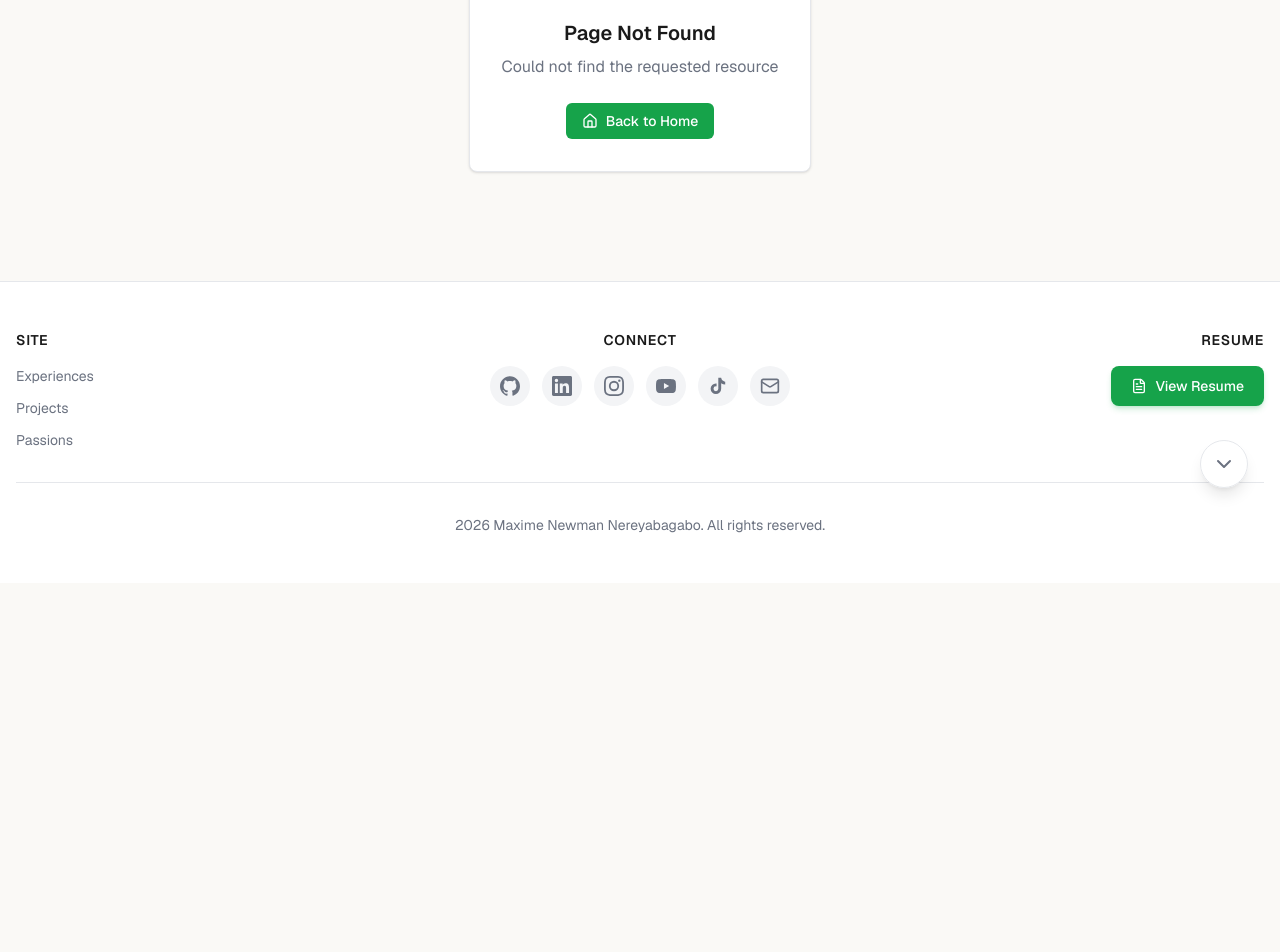
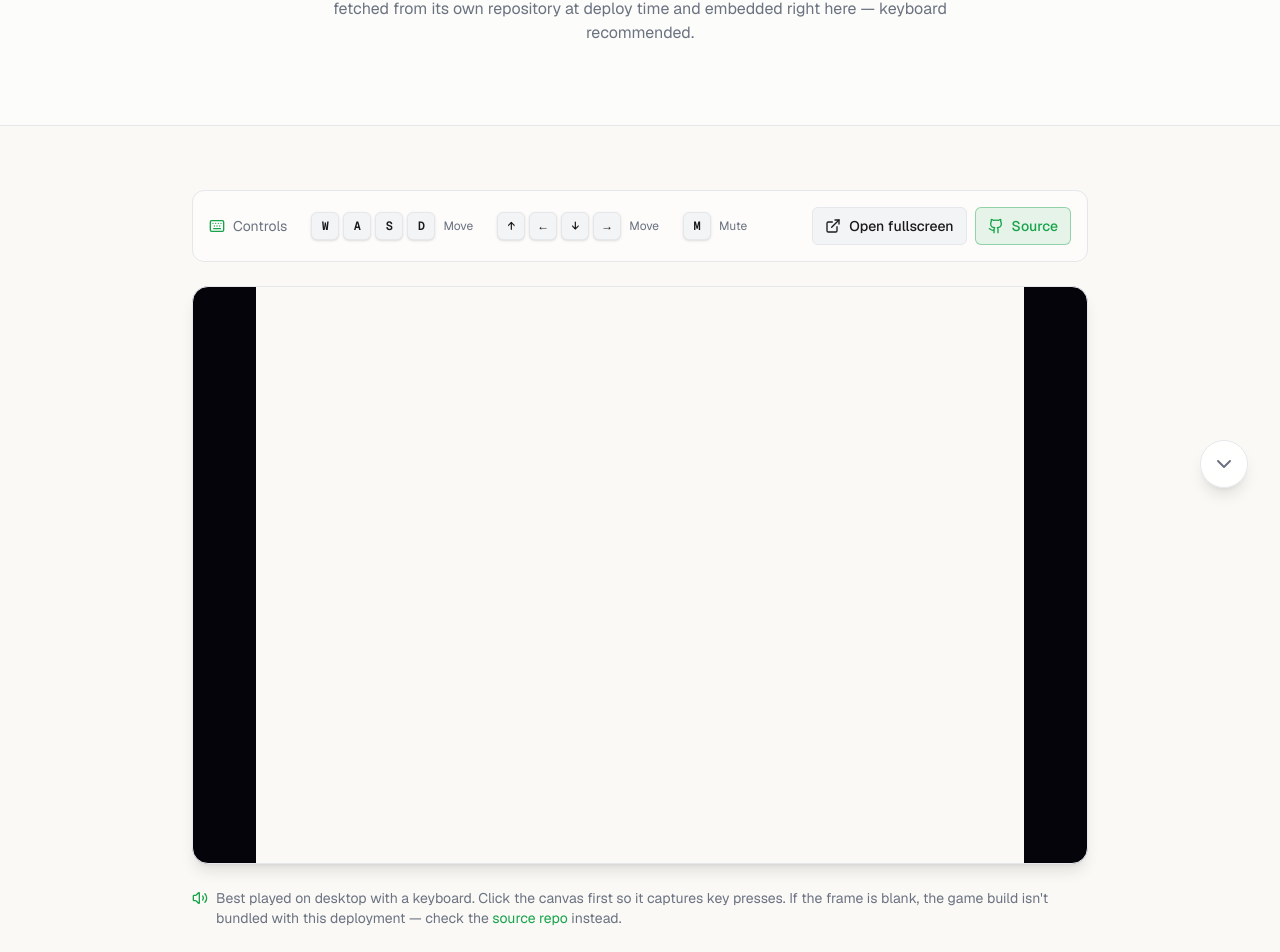
Before and after one commit to maximenewman/portfolio, a Next.js app: page /goblinskeep in a window 1280 px wide. Before the commit this address had no page. Shown: the part 280-1232 px from the top of the page. Before the commit the page ends 863 px from the top, so only its background shows below. Built offline with nearby package versions, Linux system fonts and the light colour scheme.

Commit message:
feat: add /goblinskeep route embedding the game, and deploy GoblinsKeep browser build alongside portfolio

```diff
--- /dev/null
+++ b/app/goblinskeep/page.tsx
@@ -0,0 +1,122 @@
+import { ExternalLink, Github, Keyboard, Volume2 } from "lucide-react"
+
+export const metadata = {
+  title: "Goblin's Keep",
+  description:
+    "A pixel-art dungeon crawler built in TypeScript, embedded from a separate repository.",
+}
+
+const controls: { keys: string[]; label: string }[] = [
+  { keys: ["W", "A", "S", "D"], label: "Move" },
+  { keys: ["↑", "←", "↓", "→"], label: "Move" },
+  { keys: ["M"], label: "Mute" },
+]
+
+function Kbd({ children }: { children: React.ReactNode }) {
+  return (
+    <kbd className="inline-flex h-7 min-w-[1.75rem] items-center justify-center rounded-md border border-border bg-secondary px-1.5 font-mono text-xs font-semibold text-secondary-foreground shadow-sm">
+      {children}
+    </kbd>
+  )
+}
+
+export default function GoblinsKeepPage() {
+  return (
+    <div className="min-h-screen">
+      {/* Hero Header */}
+      <header className="border-b border-border bg-card/50 py-16 md:py-20">
+        <div className="container mx-auto px-4 text-center">
+          <p className="mb-2 text-sm font-medium uppercase tracking-widest text-primary">
+            Side Quest
+          </p>
+          <h1 className="text-balance text-3xl font-bold tracking-tight text-foreground md:text-4xl lg:text-5xl">
+            Goblin&apos;s Keep
+          </h1>
+          <p className="mx-auto mt-4 max-w-2xl text-muted-foreground">
+            A pixel-art dungeon crawler I&apos;ve been building in TypeScript.
+            The browser build below is fetched from its own repository at deploy
+            time and embedded right here — keyboard recommended.
+          </p>
+        </div>
+      </header>
+
+      {/* Content */}
+      <main className="container mx-auto px-4 py-12 md:py-16">
+        <div className="mx-auto max-w-4xl space-y-6">
+          {/* Controls + actions */}
+          <div className="flex flex-col gap-4 rounded-xl border border-border bg-card/60 p-4 sm:flex-row sm:items-center sm:justify-between">
+            <div className="flex flex-wrap items-center gap-x-6 gap-y-3">
+              <div className="flex items-center gap-2 text-sm text-muted-foreground">
+                <Keyboard className="h-4 w-4 text-primary" aria-hidden />
+                <span>Controls</span>
+              </div>
+              {controls.map(({ keys, label }, i) => (
+                <div key={i} className="flex items-center gap-2">
+                  <span className="flex gap-1">
+                    {keys.map((k) => (
+                      <Kbd key={k}>{k}</Kbd>
+                    ))}
+                  </span>
+                  <span className="text-xs text-muted-foreground">{label}</span>
+                </div>
+              ))}
+            </div>
+
+            <div className="flex flex-wrap items-center gap-2">
+              <a
+                href="/goblinskeep/index.html"
+                target="_blank"
+                rel="noopener noreferrer"
+                className="btn-hover inline-flex items-center gap-2 rounded-md border border-border bg-secondary px-3 py-2 text-sm font-medium text-secondary-foreground hover:bg-muted"
+              >
+                <ExternalLink className="h-4 w-4" aria-hidden />
+                Open fullscreen
+              </a>
+              <a
+                href="https://github.com/maximenewman/GoblinsKeep"
+                target="_blank"
+                rel="noopener noreferrer"
+                className="btn-hover inline-flex items-center gap-2 rounded-md border border-primary/40 bg-primary/10 px-3 py-2 text-sm font-medium text-primary hover:bg-primary/20"
+              >
+                <Github className="h-4 w-4" aria-hidden />
+                Source
+              </a>
+            </div>
+          </div>
+
+          {/* Game frame */}
+          <div className="animate-fade-in-up overflow-hidden rounded-2xl border border-border bg-[#04040a] shadow-lg">
+            <div className="relative mx-auto aspect-[4/3] w-full max-w-[768px]">
+              <iframe
+                src="/goblinskeep/index.html"
+                title="Goblin's Keep"
+                className="absolute inset-0 h-full w-full"
+                allow="autoplay; fullscreen"
+                loading="lazy"
+              />
+            </div>
+          </div>
+
+          {/* Footnotes */}
+          <div className="flex items-start gap-2 text-sm text-muted-foreground">
+            <Volume2 className="mt-0.5 h-4 w-4 flex-shrink-0 text-primary" aria-hidden />
+            <p>
+              Best played on desktop with a keyboard. Click the canvas first so
+              it captures key presses. If the frame is blank, the game build
+              isn&apos;t bundled with this deployment — check the{" "}
+              <a
+                href="https://github.com/maximenewman/GoblinsKeep"
+                target="_blank"
+                rel="noopener noreferrer"
+                className="link-underline text-primary"
+              >
+                source repo
+              </a>{" "}
+              instead.
+            </p>
+          </div>
+        </div>
+      </main>
+    </div>
+  )
+}
```
Also changed, not shown: 2 other files (tests, documents, lock files or other folders).
